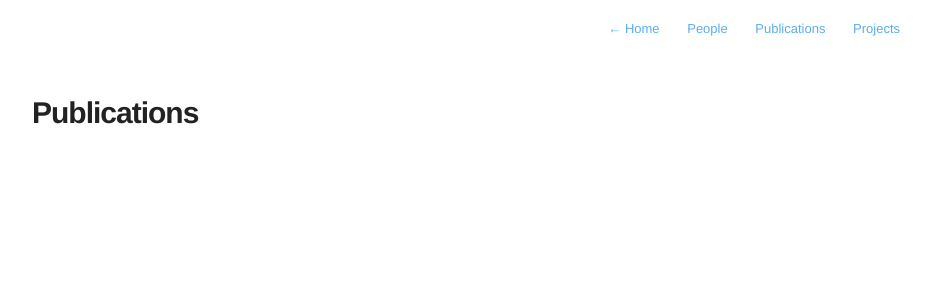
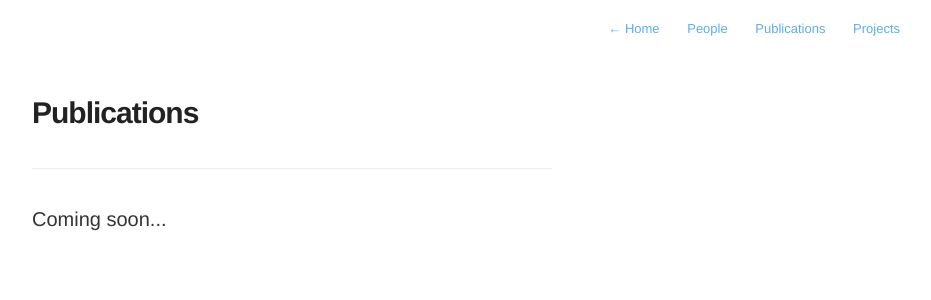
Before and after one commit to cms-urg/cms-urg.github.io, a Jekyll site: the page built from publications.html, in a window 1280 px wide. Shown: the top 300 px of the page, without its empty margins (348-1279 px from the left). Built offline with Jekyll 4.4.1, drawn with Linux system fonts in a browser that asks for light colours; nearby versions of some CDN libraries.

Commit message:
Add publications coming soon text

```diff
--- a/publications.html
+++ b/publications.html
@@ -4,3 +4,7 @@ layout: default
 ---
 
 <h1>Publications</h1>
+
+<hr/>
+
+<h3>Coming soon...</h3>
```
